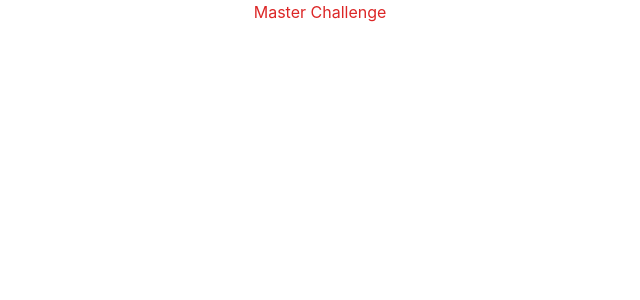
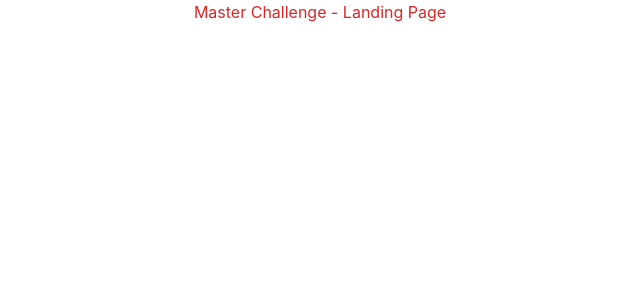
Before and after one commit to masterChallenge/Frontend, a Next.js app: page / in a window 1280 px wide. Shown: the top 300 px of the page, without its empty margins (320-960 px from the left). Built offline with nearby package versions, Linux system fonts and the light colour scheme.

Commit message:
[feature] routes

```diff
--- a/pages/_app.js
+++ b/pages/_app.js
@@ -1,7 +1,7 @@
 import "tailwindcss/tailwind.css";
 import '../styles/globals.css'
 
-function MyApp({ Component, pageProps }) {
+const MyApp = ({ Component, pageProps }) => {
   return <Component {...pageProps} />
 }
 
--- /dev/null
+++ b/pages/challenge/[id].js
@@ -0,0 +1,10 @@
+import { useRouter } from 'next/router'
+
+const Challenge = () => {
+  const router = useRouter()
+  const { id } = router.query
+
+  return <p>Challenge: {id}</p>
+}
+
+export default Challenge;
--- /dev/null
+++ b/pages/home.js
@@ -0,0 +1,8 @@
+const Home = () => {
+  return (
+    <div className="flex justify-center">
+      <h1 className="text-red-600">Home - Menu Challenges</h1>
+    </div>);
+}
+
+export default Home;
--- a/pages/index.js
+++ b/pages/index.js
@@ -1,9 +1,9 @@
 
-function HomePage() {
+const Landing = () => {
   return (
     <div className="flex justify-center">
-      <h1 className="text-red-600">Master Challenge</h1>
+      <h1 className="text-red-600">Master Challenge - Landing Page</h1>
     </div>);
 }
 
-export default HomePage;
+export default Landing;
```
